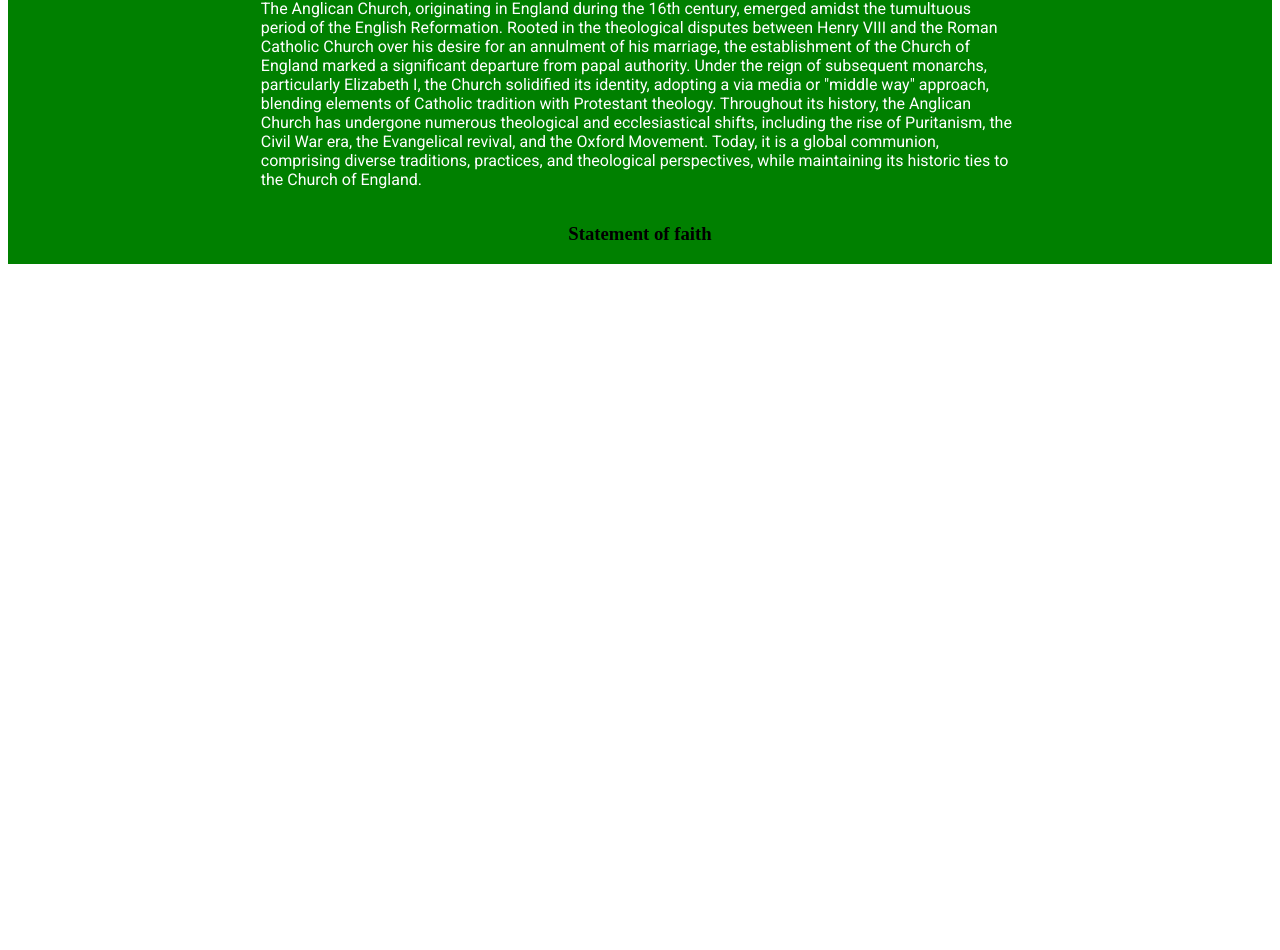
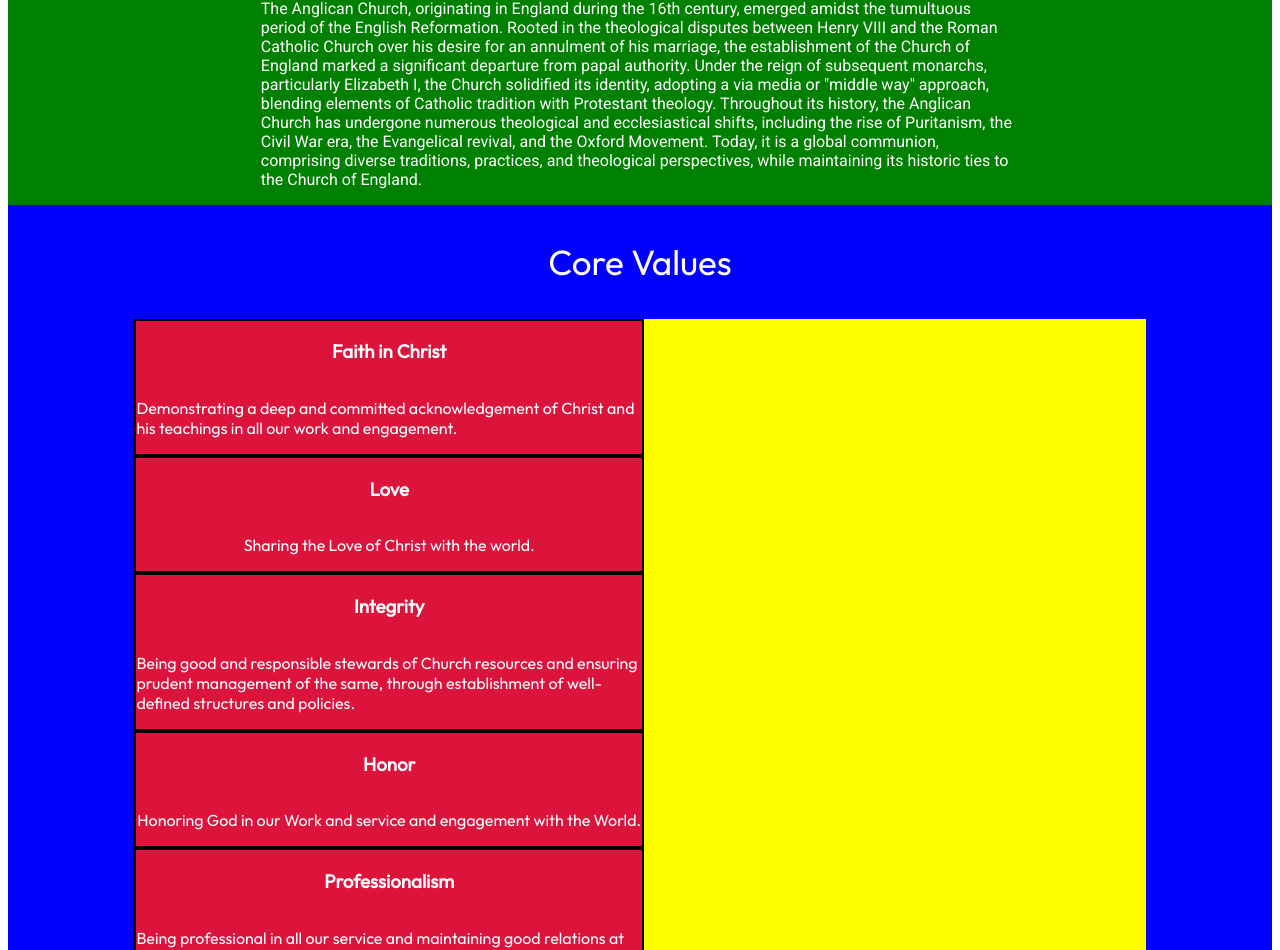
Before and after one commit to KipletingEdwin/Koromosho, a React (Vite) app: page / in a window 1280 px wide. Shown: the part 1493-2443 px from the top of the page. Before the commit the page ends 1765 px from the top, so only its background shows below. Built offline with nearby package versions, Linux system fonts and the light colour scheme.

Commit message:
add each core value

```diff
--- a/src/components/About/About.jsx
+++ b/src/components/About/About.jsx
@@ -48,7 +48,35 @@ function About() {
 
       </div>
       <div className={styles.faith}>
-        <h3>Statement of faith</h3>
+        <h3 className={styles.coreValuesTitle}>Core Values</h3>
+        <div className={styles.coreValues}>
+          <div className={styles.value}>
+            <h3>Faith in Christ</h3>
+            <p> Demonstrating a deep and committed acknowledgement of Christ and his teachings in all our work and engagement. </p>
+          </div>
+
+          <div className={styles.value}>
+            <h3>Love</h3>
+            <p> Sharing the Love of Christ with the world. </p>
+          </div>
+
+          <div className={styles.value}>
+            <h3>Integrity</h3>
+            <p> Being good and responsible stewards of Church resources and ensuring prudent management of the same, through
+              establishment of well-defined structures and policies. </p>
+          </div>
+
+          <div className={styles.value}>
+            <h3>Honor</h3>
+            <p>Honoring God in our Work and service and engagement with the World. </p>
+          </div>
+
+          <div  className={styles.value}>
+            <h3>Professionalism</h3>
+            <p> Being professional in all our service and maintaining good relations at all levels. </p>
+          </div>
+
+        </div>
 
       </div>
     </section>
--- a/src/components/About/About.module.css
+++ b/src/components/About/About.module.css
@@ -95,7 +95,7 @@
 .churchHistory h3{
     text-align: center;
     font-size: 30px;
-    background-color: red;
+    /* background-color: red; */
 }
 
 .churchHistory p{
@@ -111,3 +111,36 @@
     height: 0.2px;
     background-color: var(--color-secondary);
 }
+
+.faith{
+    background-color: blue;
+    width: 100%;
+    /* margin: 0 10%; */
+    color: var(--color-text);
+    font-family: "Outfit", Arial, Helvetica, sans-serif;
+}
+
+.coreValuesTitle{
+    text-align: center;
+    font-size: 35px;
+    font-weight: 500;
+    /* background-color: yellow; */
+}
+
+.coreValues{
+    background-color: yellow;
+    display: flex;
+    flex-direction: column;
+    margin: 0% 10%;
+    display: flex;
+}
+
+.value{
+    background-color: crimson;
+    display: flex;
+    flex-direction: column;
+    align-items: center;
+    justify-content: center;
+    border: 2px solid black;
+    width: 50%;
+}
```
